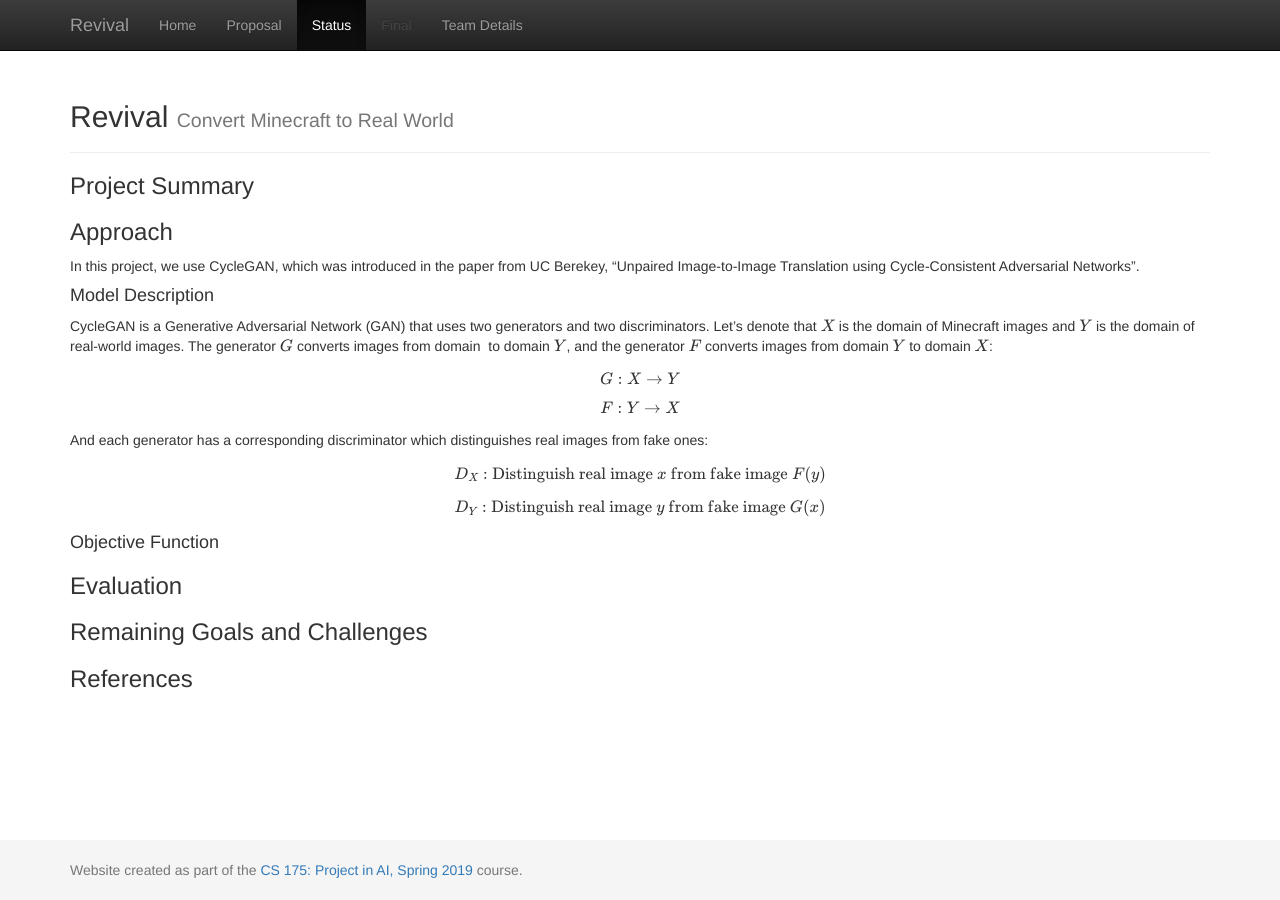
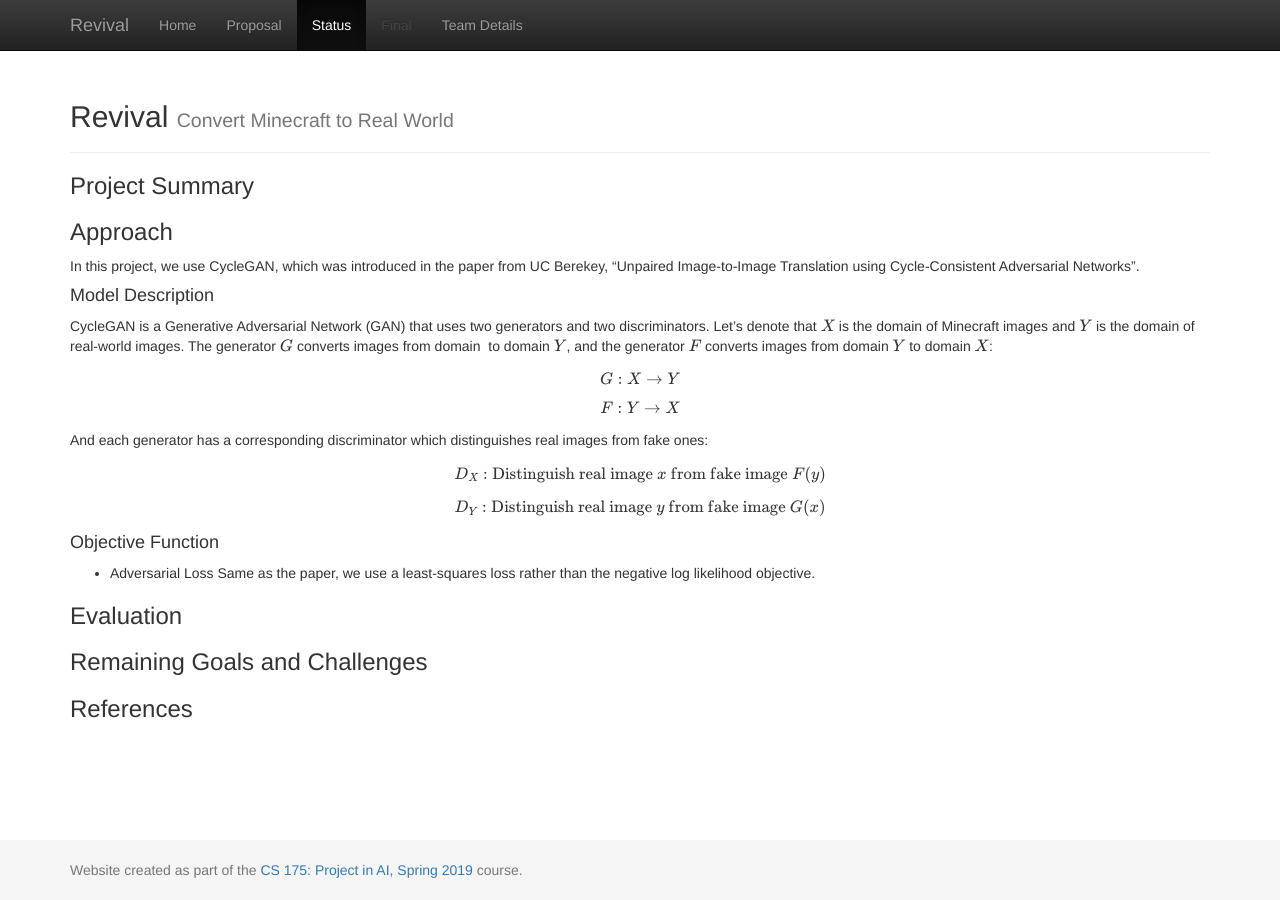
Before and after one commit to sijielu/Revival, a Jekyll site: the page built from docs/status.md, in a window 1280 px wide. Built offline with Jekyll 4.4.1, drawn with Linux system fonts in a browser that asks for light colours; formulas are drawn with MathJax 3.

Commit message:
Update status.md

```diff
--- a/docs/status.md
+++ b/docs/status.md
@@ -23,7 +23,8 @@ $$D_Y: \text{Distinguish real image } y \text{ from fake image } G(x)$$
 
 
 #### Objective Function
-
+* Adversarial Loss
+  Same as the paper, we use a least-squares loss rather than the negative log likelihood objective.
 
 ### Evaluation
 
```
